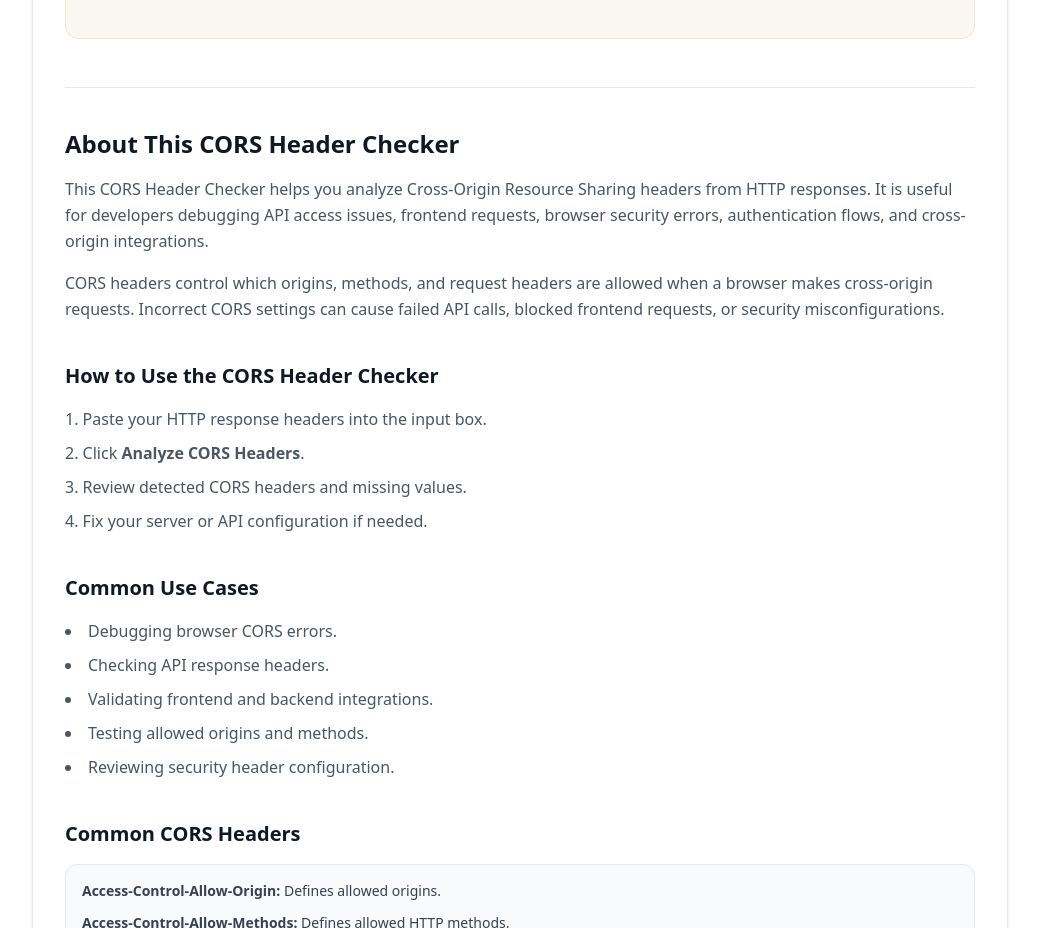
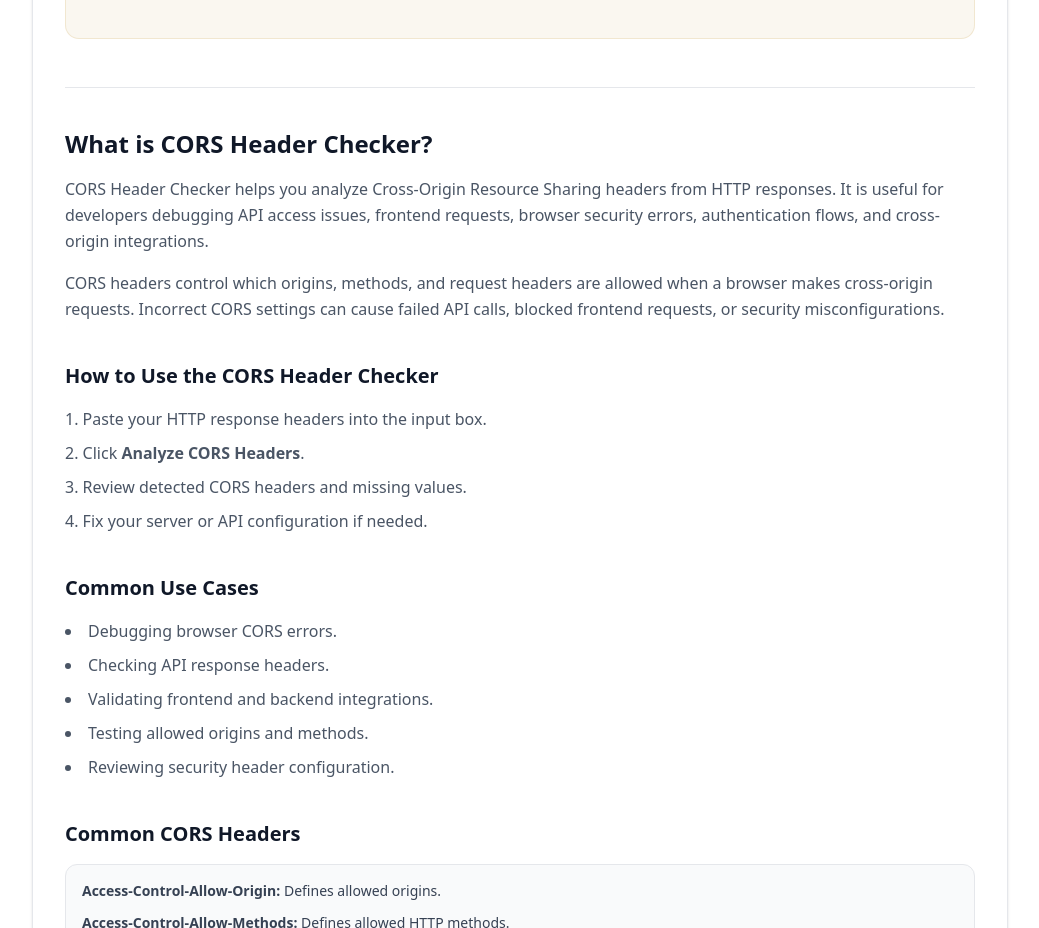
Before and after one commit to vaarunsonawwane-ops/yoryantra-new, a Next.js app: page /tools/cors-header-checker in a window 1280 px wide. Shown: the part 960-1888 px from the top of the page, without its empty margins (120-1159 px from the left). Built offline with nearby package versions, Linux system fonts and the light colour scheme.

Commit message:
CORS Header Checker Update ToolClient.tsx

```diff
--- a/app/tools/cors-header-checker/ToolClient.tsx
+++ b/app/tools/cors-header-checker/ToolClient.tsx
@@ -149,11 +149,11 @@ Access-Control-Allow-Headers: Content-Type, Authorization`}
       <section className="mt-12 border-t border-gray-200 pt-10 space-y-10">
         <div>
           <h2 className="text-2xl font-semibold text-gray-900">
-            About This CORS Header Checker
+            What is CORS Header Checker?
           </h2>
 
           <p className="mt-4 text-gray-600 leading-relaxed">
-            This CORS Header Checker helps you analyze Cross-Origin Resource
+            CORS Header Checker helps you analyze Cross-Origin Resource
             Sharing headers from HTTP responses. It is useful for developers
             debugging API access issues, frontend requests, browser security
             errors, authentication flows, and cross-origin integrations.
```
